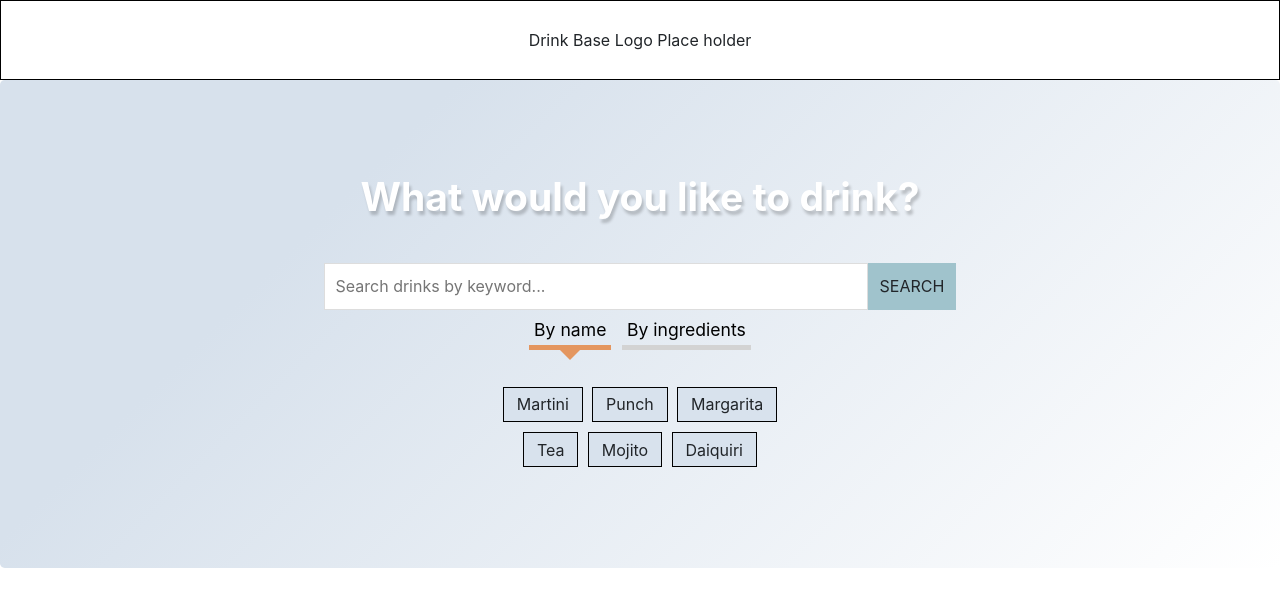
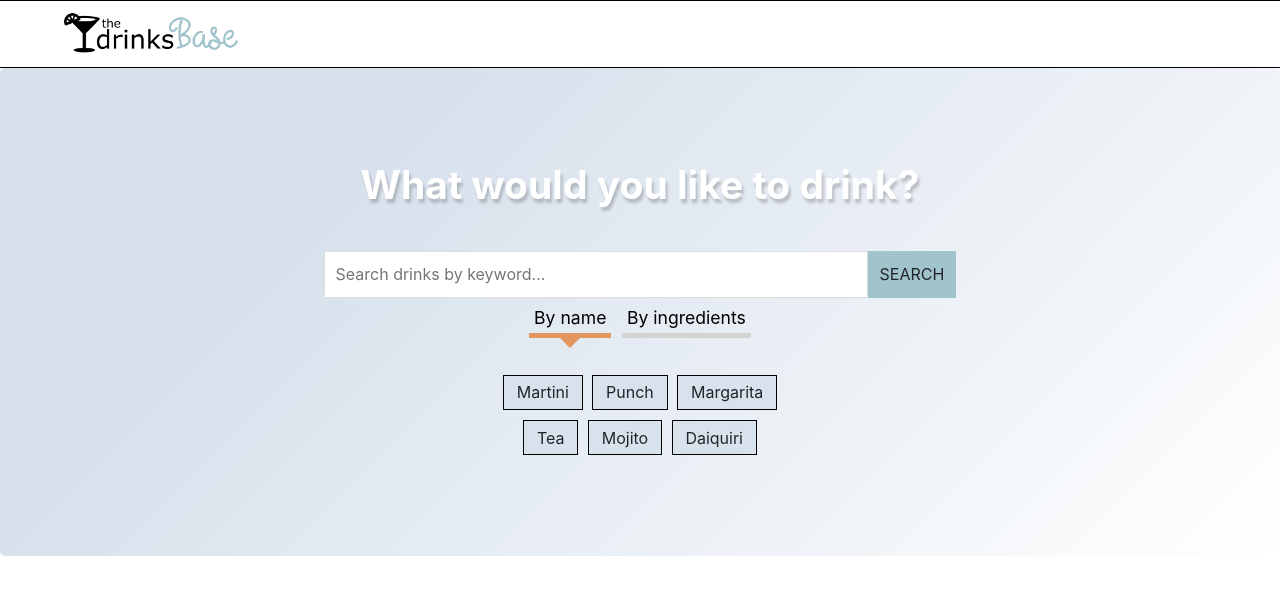
Before and after one commit to krisrss/drinks-base, a React (Create React App) app: page / in a window 1280 px wide. Shown: the top 606 px of the page. Built offline with nearby package versions, Linux system fonts and the light colour scheme.

Commit message:
Add logo to pages

```diff
--- a/src/components/Logo.js
+++ b/src/components/Logo.js
@@ -1,11 +1,16 @@
 import React from 'react';
 import '../css/Logo.css';
-
+import mainLogo from '../images/logo.png';
 
 const Logo = () => {
     return (
         <div className='Logo'>
-            Drink Base Logo Place holder
+
+            <div className='img-wrapper'>
+                <img src={mainLogo} />
+            </div>
+
+
         </div>
     );
 };
--- a/src/css/Logo.css
+++ b/src/css/Logo.css
@@ -1,5 +1,15 @@
-.Logo{
-    border: 1px solid black;
-    padding: 1.7em;
-    text-align: center;
+.Logo {
+    border-top: 1px solid black;
+    border-bottom: 1px solid black;
+    padding: 0.7em;
 }
+
+.Logo .img-wrapper {
+    width: 72em;
+    margin: 0 auto;
+    text-align: left;
+}
+
+.Logo img {
+    width: 11em;
+}
```
Also changed, not shown: src/images/logo.png (added).
